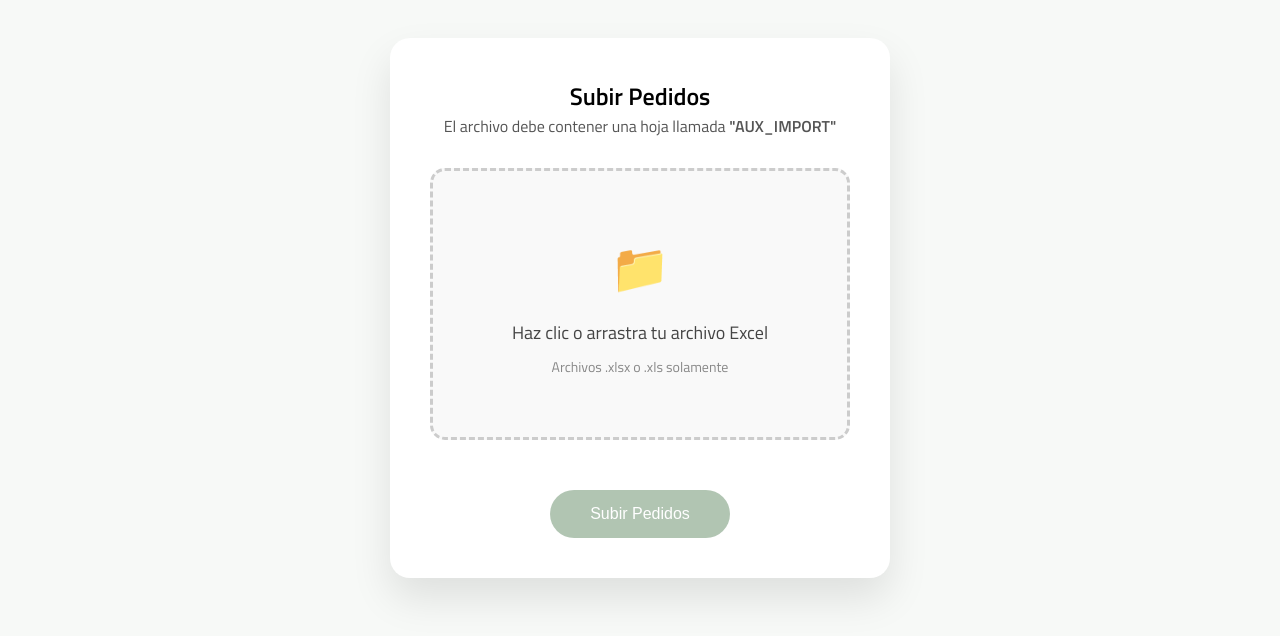
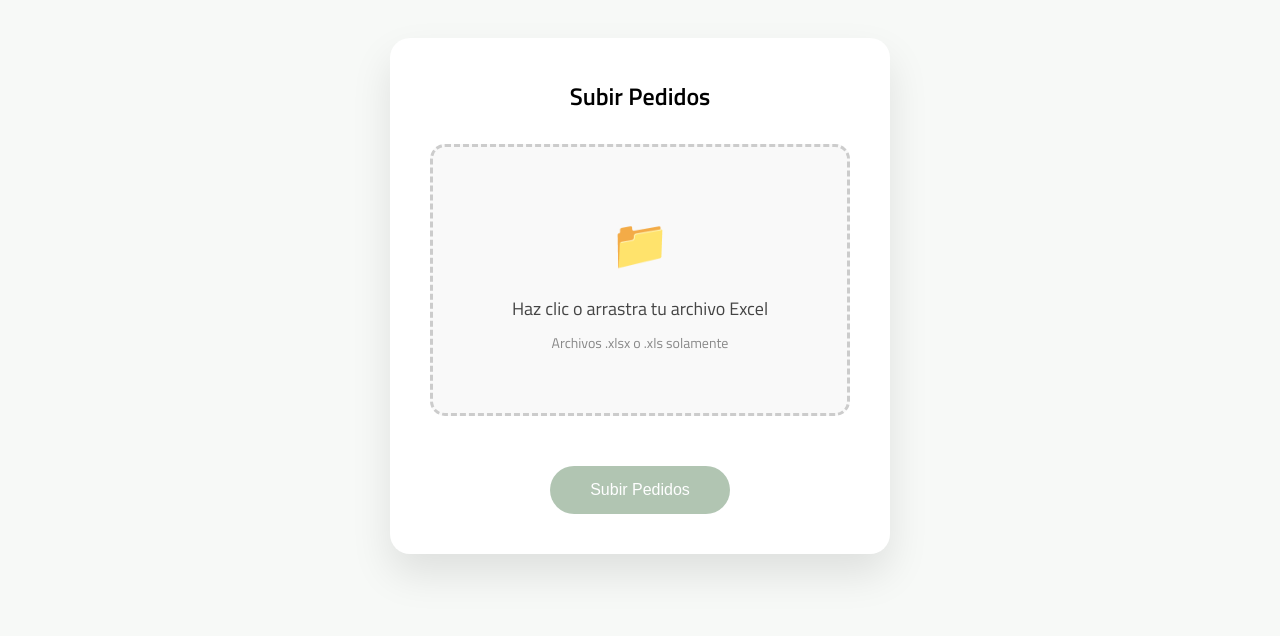
Before and after one commit to salpasistemas/import-pedidos, a website: page index.html in a window 1280 px wide. Shown: the part 92-728 px from the top of the page. Drawn offline with Linux system fonts and the light colour scheme.

Commit message:
Update index.html

```diff
--- a/index.html
+++ b/index.html
@@ -254,7 +254,6 @@
   <div class="container">
 
         <h2>Subir Pedidos</h2>
-        <p>El archivo debe contener una hoja llamada <strong>"AUX_IMPORT"</strong></p>
         <div class="upload-zone" id="uploadZone">
             <div class="upload-icon">📁</div>
             <div class="upload-text">Haz clic o arrastra tu archivo Excel</div>
```
